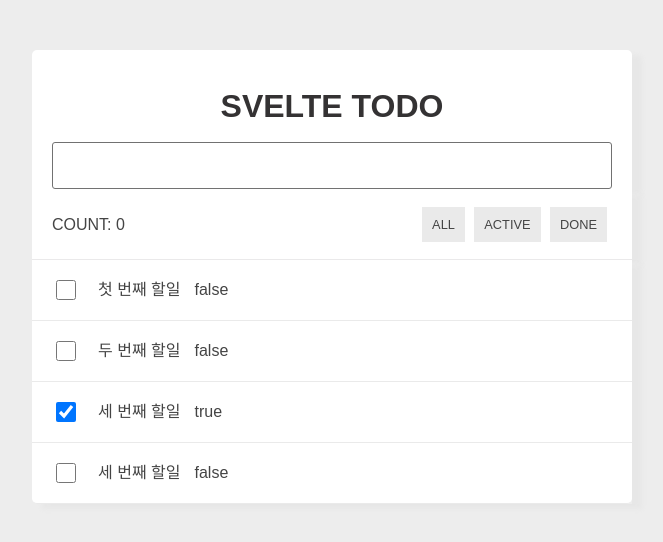
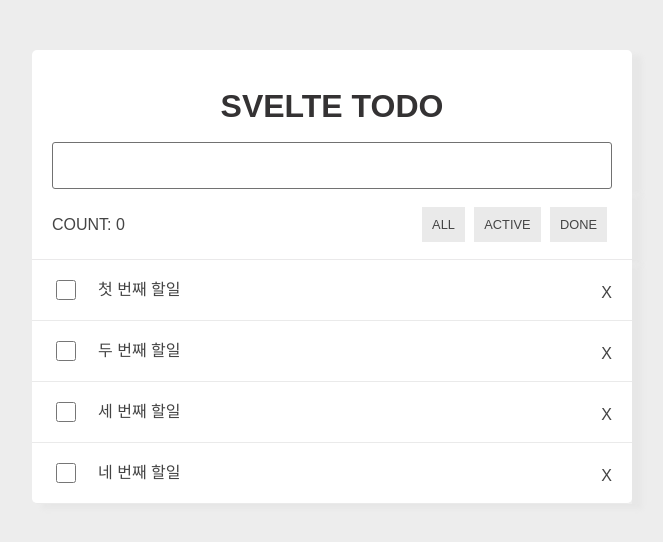
Before and after one commit to sookyeongyeom/svelte-todo, a Svelte app: page / in a window 1280 px wide. Shown: the top 542 px of the page, without its empty margins (308-971 px from the left). Built offline with nearby package versions, Linux system fonts and the light colour scheme.

Commit message:
:sparkles: remove

```diff
--- a/public/global.css
+++ b/public/global.css
@@ -212,3 +212,9 @@ header input {
 .located {
   border-bottom: 2px solid #005EFF;
 }
+
+/********** custom ***************************************************/
+
+.done {
+  text-decoration: line-through;
+}
--- a/src/App.svelte
+++ b/src/App.svelte
@@ -6,39 +6,65 @@
 
     let todos = [
         {
-			id:uuid(),
-			content:"첫 번째 할일",
-			done:false,
+            id: uuid(),
+            content: '첫 번째 할일',
+            done: false,
         },
         {
-			id:uuid(),
-			content:"두 번째 할일",
-			done:false
+            id: uuid(),
+            content: '두 번째 할일',
+            done: false,
         },
         {
-			id:uuid(),
-			content:"세 번째 할일",
-			done:true
+            id: uuid(),
+            content: '세 번째 할일',
+            done: false,
         },
         {
-			id:uuid(),
-			content:"세 번째 할일",
-			done:false
-		}
+            id: uuid(),
+            content: '네 번째 할일',
+            done: false,
+        },
     ];
 
-	function handleCheckTodo(id){
-		todos = todos.map(todo=>{
-			if(todo.id===id) {
+    let todoValue = '';
+
+    function handleCheckTodo(id) {
+        todos = todos.map((todo) => {
+            if (todo.id === id) {
                 todo.done = !todo.done;
             }
             return todo;
-		})
+        });
+    }
+
+    function addTodoItem() {
+        if (todoValue) {
+            const newTodo = {
+                id: uuid(),
+                content: todoValue,
+                done: false,
+            };
+
+            todos = [...todos, newTodo];
+            todoValue = '';
+        }
+    }
+
+    function handleTodoInputKeyup(e) {
+        if (e.keyCode === 13) {
+            console.log(`todoValue: ${e.target.value}`);
+            addTodoItem();
+        }
+    }
+
+    function handleRemoveTodo(id) {
+        todos = todos.filter((todo) => todo.id !== id);
     }
 </script>
 
-<div class=app>
-	<TodoHeader/>
-	<TodoInfo/>
-	<TodoList {todos} {handleCheckTodo}/>
+<div class="app">
+    <TodoHeader bind:todoValue {handleTodoInputKeyup} />
+    <TodoInfo />
+    <TodoList {todos} {handleCheckTodo} {handleRemoveTodo} />
 </div>
--- a/src/components/TodoHeader.svelte
+++ b/src/components/TodoHeader.svelte
@@ -1,6 +1,15 @@
+<script>
+    export let todoValue;
+    export let handleTodoInputKeyup;
+</script>
+
 <header>
-    <div class=wrap>
+    <div class="wrap">
         <h1>SVELTE TODO</h1>
-        <input type=text>
+        <input
+            type="text"
+            bind:value={todoValue}
+            on:keyup={handleTodoInputKeyup}
+        />
     </div>
 </header>
--- a/src/components/TodoInfo.svelte
+++ b/src/components/TodoInfo.svelte
@@ -1,8 +1,8 @@
-<div class=info>
+<div class="info">
     <span>COUNT: 0</span>
     <div>
-        <button class=btn>ALL</button>
-        <button class=btn>ACTIVE</button>
-        <button class=btn>DONE</button>
+        <button class="btn">ALL</button>
+        <button class="btn">ACTIVE</button>
+        <button class="btn">DONE</button>
     </div>
 </div>
--- a/src/components/TodoItem.svelte
+++ b/src/components/TodoItem.svelte
@@ -1,11 +1,14 @@
 <script>
     export let todo;
     export let handleCheckTodo;
+    export let handleRemoveTodo;
 </script>
 
 <input
-    type=checkbox
-    bind:checked="{todo.done}"
-    on:click="{()=>handleCheckTodo(todo.id)}">
-<span>{todo.content}</span>
-<span>{todo.done}</span>
+    type="checkbox"
+    bind:checked={todo.done}
+    on:click={() => handleCheckTodo(todo.id)}
+/>
+<span class:done={todo.done}>{todo.content}</span>
+<!-- <span>{todo.done}</span> -->
+<a href="#null" on:click={() => handleRemoveTodo(todo.id)}>X</a>
--- a/src/components/TodoList.svelte
+++ b/src/components/TodoList.svelte
@@ -1,16 +1,17 @@
 <script>
-	import TodoItem from './TodoItem.svelte';
+    import TodoItem from './TodoItem.svelte';
 
     export let todos;
     export let handleCheckTodo;
+    export let handleRemoveTodo;
 </script>
 
-<div class=main>
+<div class="main">
     <ul>
-        {#each todos as todo, index(todo)}
-        <li>
-            <TodoItem {todo} {handleCheckTodo}/>
-        </li>
+        {#each todos as todo, index (todo)}
+            <li>
+                <TodoItem {todo} {handleCheckTodo} {handleRemoveTodo} />
+            </li>
         {/each}
     </ul>
 </div>
```
Lines whose indentation alone changed are shown as unchanged.
